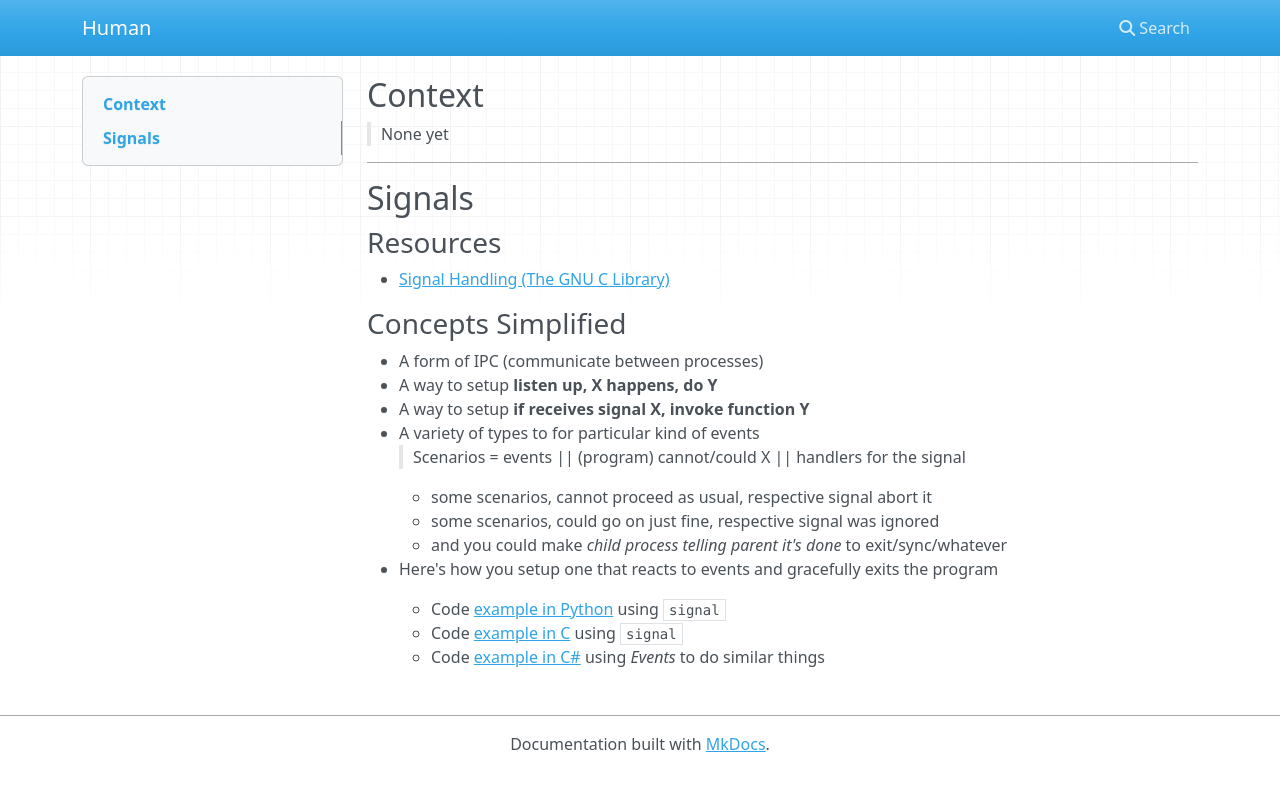
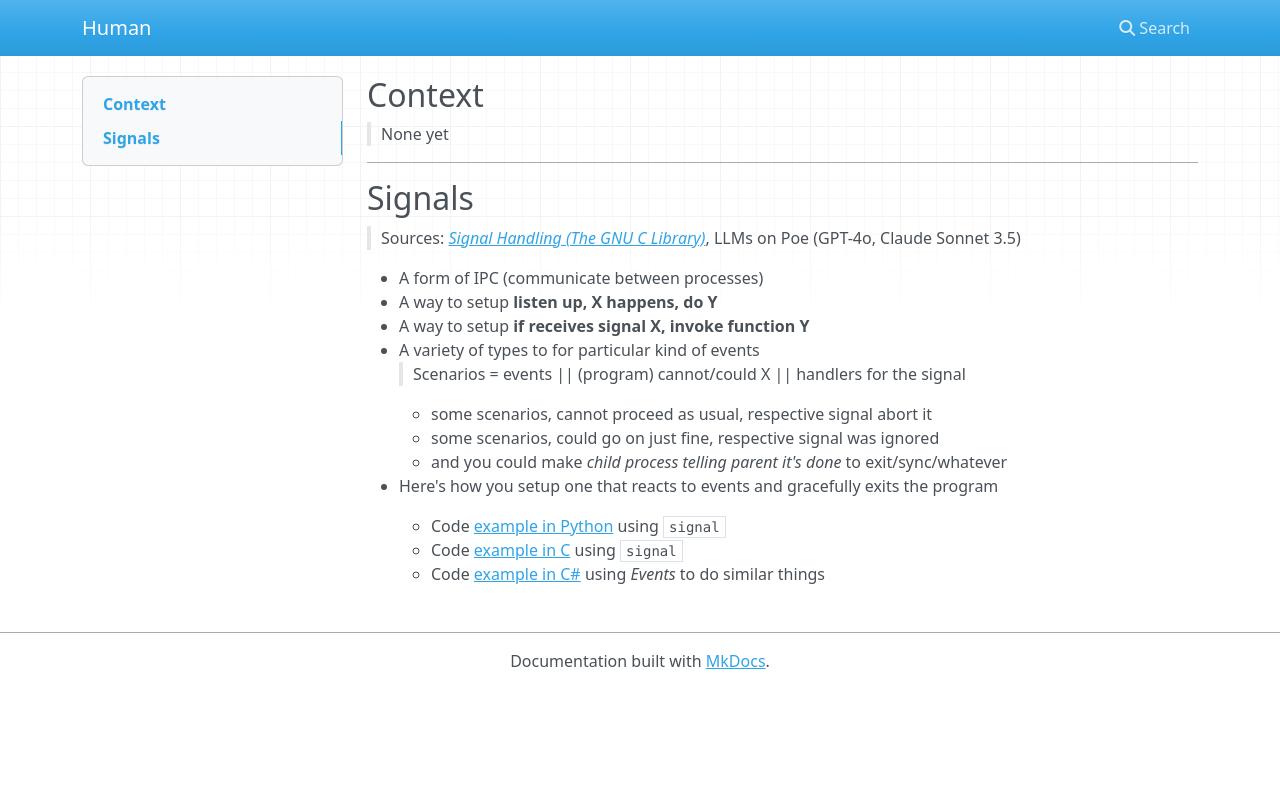
Before and after one commit to codingEzio/codingEzio.github.io, an MkDocs documentation site: the page built from docs/hands-on/core-operatingsystem.md, in a window 1280 px wide. Shown: the top 791 px of the page. Built offline with MkDocs 1.6.1, drawn with Linux system fonts in a browser that asks for light colours; nearby versions of some CDN libraries.

Commit message:
style: Cleaner section for signals on Operating System

```diff
--- a/docs/hands-on/core-operatingsystem.md
+++ b/docs/hands-on/core-operatingsystem.md
@@ -7,11 +7,7 @@
 
 ## Signals
 
-### Resources
-
-- [Signal Handling (The GNU C Library)](https://www.gnu.org/software/libc/manual/html_node/Signal-Handling.html)
-
-### Concepts Simplified
+> Sources: [*Signal Handling (The GNU C Library)*](https://www.gnu.org/software/libc/manual/html_node/Signal-Handling.html), LLMs on Poe (GPT-4o, Claude Sonnet 3.5)
 
 - A form of IPC (communicate between processes)
 - A way to setup **listen up, X happens, do Y**
```
